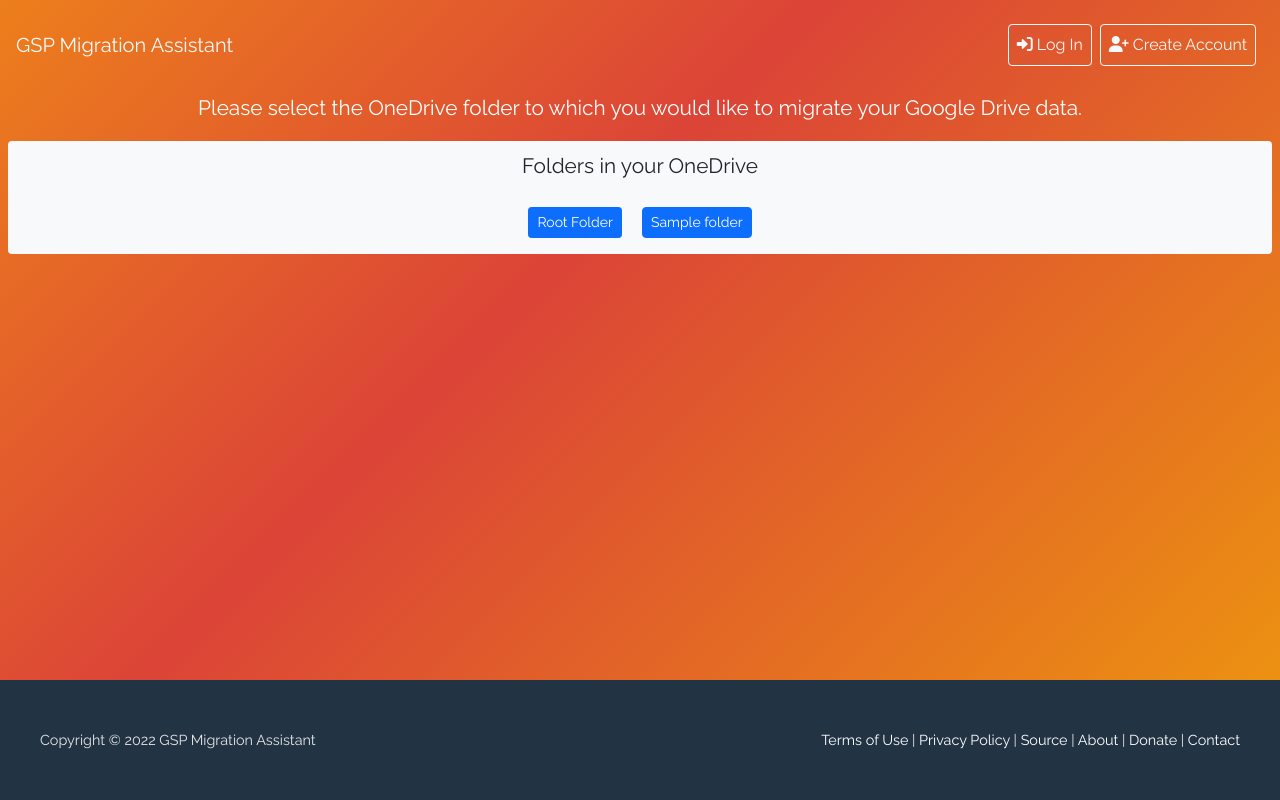
After one commit to austinjhunt/go365-migrator, a Django app: template GoogleSharePointMigrationAssistant/web/templates/destinations/onedrive.html in a window 1280 px wide. The commit adds this page. Run offline with Django 4.2, Linux system fonts and the light colour scheme; the template is opened without the code that fills it: most values are stand-ins (such as "Sample title", 1, 10 or a date in 2020); some libraries are stand-ins or nearby versions.

Commit message:
progress on storing selected sources and destinations - onedrive; spo incomplete

```diff
--- a/GoogleSharePointMigrationAssistant/web/static/js/main.js
+++ b/GoogleSharePointMigrationAssistant/web/static/js/main.js
@@ -15,7 +15,9 @@ document.addEventListener("DOMContentLoaded", function () {
     removeFadeOut(document.querySelector(".loader_container_wrapper"), 300);
   }, 1000);
   // initialize data tables
-  $(".datatable").DataTable({ pageLength: 5 });
+  $(".datatable").DataTable({
+    aaSorting: [] // disable initial sort
+  });
 
   // initialize toasts
   toasty = new bootstrap.Toast(document.querySelector('.toast'));
--- a/GoogleSharePointMigrationAssistant/web/static/style/main.css
+++ b/GoogleSharePointMigrationAssistant/web/static/style/main.css
@@ -15,7 +15,7 @@ html {
 
 body {
   font-family: "Raleway", sans-serif;
-  font-size: 0.85rem;
+  font-size: 1rem;
   line-height: 1.64;
   font-weight: 400;
   color: #fff;
--- a/GoogleSharePointMigrationAssistant/web/static/style/main.scss
+++ b/GoogleSharePointMigrationAssistant/web/static/style/main.scss
@@ -1,6 +1,6 @@
 @charset "utf-8";
 $base-font-family: "Raleway", sans-serif;
-$base-font-size: .85rem; // 16px by default
+$base-font-size: 1rem; // 16px by default
 $base-font-weight: 400;
 $bold-font-weight: 500;
 $small-font-size: 0.9em;
--- /dev/null
+++ b/GoogleSharePointMigrationAssistant/web/templates/destinations/onedrive.html
@@ -0,0 +1,36 @@
+{% extends 'include/master.html' %} {% block content%}
+
+<div class="text-center h-100">
+  <p class="lead">
+    Please select the OneDrive folder to which you would like to migrate your
+    Google Drive data.
+  </p>
+  <div class="container bg-light py-2 text-dark rounded">
+    <div class="row">
+      <div class="col-sm-12 rounded">
+        <p class="lead">Folders in your OneDrive</p>
+        <div id="onedrive-folder-destination-options">
+          <a
+            title="use the root onedrive folder as the destination"
+            class="btn btn-primary btn-sm m-2"
+            data-name="root"
+            data-id="root"
+            href="{% url 'use-onedrive-folder-destination' folder_id='root' %}"
+            >Root Folder</a
+          >
+          {% for f in folders %}
+          <a
+            title="use the {{f.name}} folder as the destination"
+            class="btn btn-primary btn-sm rounded m-2"
+            data-name="{{f.name}}"
+            data-id="{{f.id}}"
+            href="{% url 'use-onedrive-folder-destination' folder_id=f.id %}"
+            >{{f.name}}</a
+          >
+          {% endfor %}
+        </div>
+      </div>
+    </div>
+  </div>
+</div>
+{% endblock %}
--- a/GoogleSharePointMigrationAssistant/web/templates/include/destinations/sharepoint-sites.html
+++ b/GoogleSharePointMigrationAssistant/web/templates/destinations/sharepoint-sites.html
@@ -1,4 +1,7 @@
+{% extends 'include/master.html' %}
+{% block content %}
 <div class="container">
 Please select the SharePoint Online site to which you would like to migrate your data.
 </div>
 <!-- then select a document library -->
+{% endblock %}
--- a/GoogleSharePointMigrationAssistant/web/templates/include/destinations/onedrive.html
+++ /dev/null
@@ -1,3 +0,0 @@
-<div class="container">
-<p class="lead">Please select the OneDrive folder to which you would like to migrate. Alternatively, choose next to migrate your data to the base folder.</p>
-</div>
--- a/GoogleSharePointMigrationAssistant/web/templates/include/steps/select_source.html
+++ b/GoogleSharePointMigrationAssistant/web/templates/include/steps/select_source.html
@@ -17,7 +17,7 @@
               <th>
             </tr>
           </thead>
-          <tbody class="text-start" style="font-size:0.8rem">
+          <tbody class="text-start">
             {% for item in google_drive_content %}
             <tr data-name="{{item.name}}" data-id="{{item.id}}" data-mimetypefriendly="{{item.mimeTypeFriendly}}">
               <td>{{item.name}}</td>
@@ -26,7 +26,6 @@
                 <button
                   title="include this item in the migration"
                   class="btn btn-secondary btn-sm"
-                  style="font-size:0.8rem"
                   onclick="selectSourceForMigration(this)"
                 >
                   Select <i class="fa fa-arrow-right"></i>
--- a/GoogleSharePointMigrationAssistant/web/urls.py
+++ b/GoogleSharePointMigrationAssistant/web/urls.py
@@ -27,4 +27,10 @@ urlpatterns = [
     path('use-sharepoint-site-destination', UseSharePointSiteDestinationView.as_view(), name='use-sharepoint-site-destination'),
     path('use-onedrive-destination', UseOneDriveDestinationView.as_view(), name='use-onedrive-destination'),
 
+
+    # folder selection for onedrive destination
+    path('use-onedrive-folder-destination/<slug:folder_id>', UseOneDriveFolderDestinationView.as_view(), name='use-onedrive-folder-destination'),
+
+
+
 ]
--- a/GoogleSharePointMigrationAssistant/web/views/__init__.py
+++ b/GoogleSharePointMigrationAssistant/web/views/__init__.py
@@ -2,6 +2,10 @@
 from .auth import SignUpView, CustomLoginView, LogoutView
 from .m365 import MicrosoftSingleSignOnView, MicrosoftSingleSignOnCallbackView
 from .base import HomeView
-from .migrations import ListMigrationsView, ConfirmMigrationSourcesView, UseOneDriveDestinationView, UseSharePointSiteDestinationView
+from .migrations import (
+    ListMigrationsView, ConfirmMigrationSourcesView,
+    UseOneDriveDestinationView, UseSharePointSiteDestinationView,
+    UseOneDriveFolderDestinationView
+)
 from .setup import SetupView
 from .google import InitializeGoogleOAuthView, GoogleOAuthRedirectUri
```
Also changed, not shown: GoogleSharePointMigrationAssistant/web/views/m365.py (+8 -103 lines), GoogleSharePointMigrationAssistant/web/views/migrations.py (+14 -8 lines), GoogleSharePointMigrationAssistant/web/views/util.py (+125 -4 lines).
